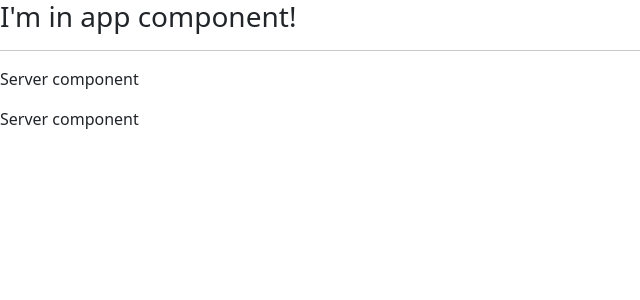
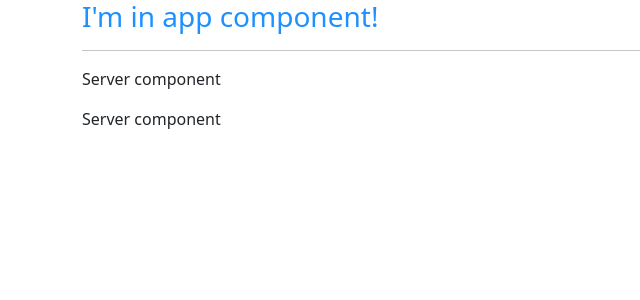
Before and after one commit to laurajunco/angular, an Angular app in the folder my-first-app/: page / in a window 1280 px wide. Shown: the top 300 px of the page, without its empty margins (0-640 px from the left). Built offline with nearby package versions, Linux system fonts and the light colour scheme.

Commit message:
working with component styles

```diff
--- a/my-first-app/src/app/app.component.css
+++ b/my-first-app/src/app/app.component.css
@@ -0,0 +1,3 @@
+h3 {
+	color: darkblue;
+}
--- a/my-first-app/src/app/app.component.html
+++ b/my-first-app/src/app/app.component.html
@@ -1,3 +1,9 @@
-<h3>I'm in app component! </h3>
-<hr>
-<app-servers></app-servers>
+<div class="container">
+	<div class="row">
+		<div class="col-xs-12">
+			<h3>I'm in app component!</h3>
+			<hr />
+			<app-servers></app-servers>
+		</div>
+	</div>
+</div>
--- a/my-first-app/src/app/app.component.ts
+++ b/my-first-app/src/app/app.component.ts
@@ -3,7 +3,10 @@ import { Component } from '@angular/core';
 @Component({
   selector: 'app-root',
   templateUrl: './app.component.html',
-  styleUrls: ['./app.component.css']
+  styles: [`h3 {
+    color: dodgerblue;
+  }`]
+  // styleUrls: ['./app.component.css']
 })
 export class AppComponent {
   title = 'Laura';
```
